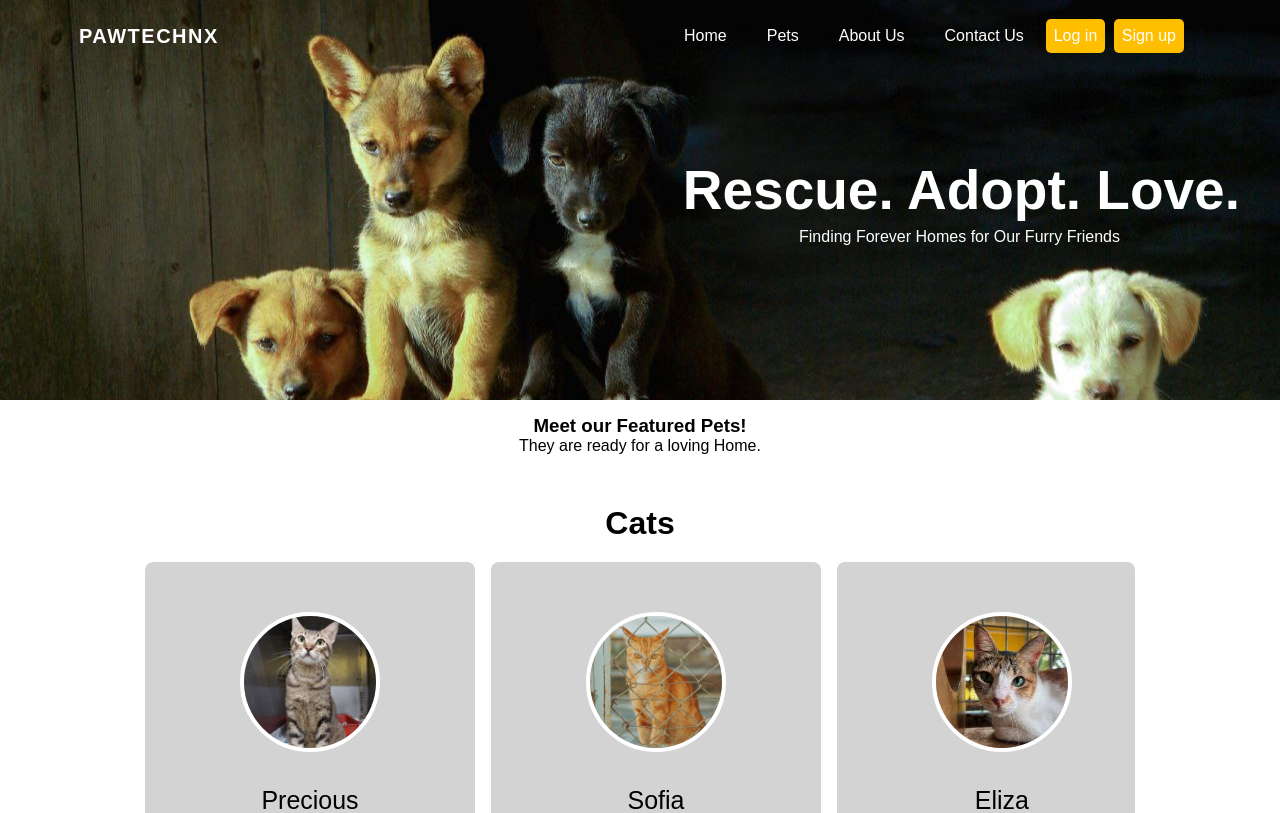
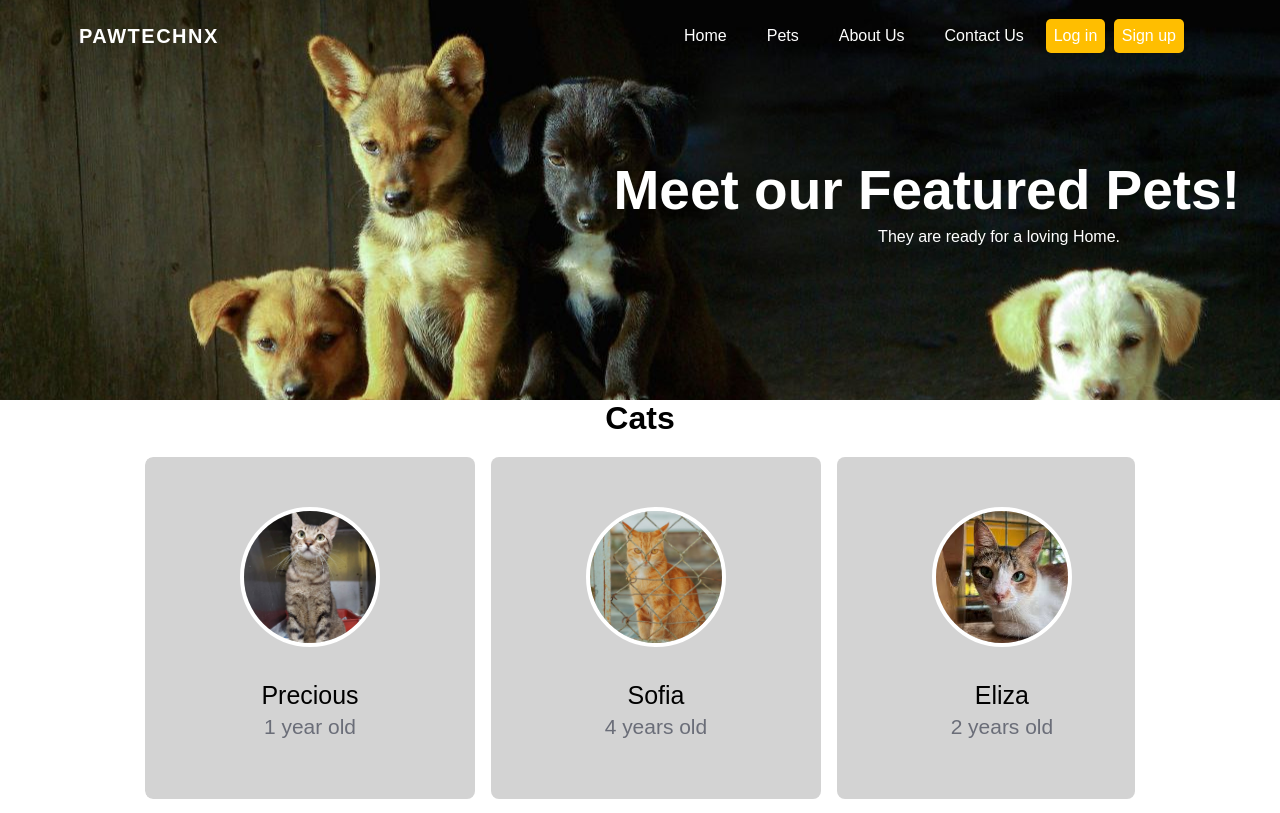
Before and after one commit to PUP-BSIT/project-tech_nx, a PHP site: page /home_page.html in a window 1280 px wide. Shown: the top 813 px of the page. Run offline with PHP 8.4, Linux system fonts and the light colour scheme.

Commit message:
update home page

```diff
--- a/pawtechnx/home_page.html
+++ b/pawtechnx/home_page.html
@@ -31,15 +31,10 @@
           </div>
         </ul>
       </div>
-
       <div class="header">
-        <h1>Rescue. Adopt. Love.</h1>
-        <p>Finding Forever Homes for Our Furry Friends</p>
+        <h1>Meet our Featured Pets!</h1>
+        <p>They are ready for a loving Home.</p>
       </div>
-    </div>
-    <div class="content">
-      <h3>Meet our Featured Pets!</h3>
-      <p>They are ready for a loving Home.</p>
     </div>
     <div class="wrapper">
       <div class="carousel-container">
--- a/pawtechnx/home_style.css
+++ b/pawtechnx/home_style.css
@@ -8,7 +8,7 @@
 .banner {
   width: 100%;
   height: 50vh;
-  background-image: url(images/header.jpg);
+  background-image: url(pet_page/images/header.jpg);
   background-size: cover;
   background-position: center;
   position: relative;
@@ -65,7 +65,7 @@
   position: absolute;
   top: 100%;
   left: 0;
-  background-color: white;
+  background-color: orange;
   min-width: 160px;
   box-shadow: 0px 8px 16px rgba(0,0,0,0.2);
   z-index: 1;
```
Lines whose indentation alone changed are shown as unchanged.
